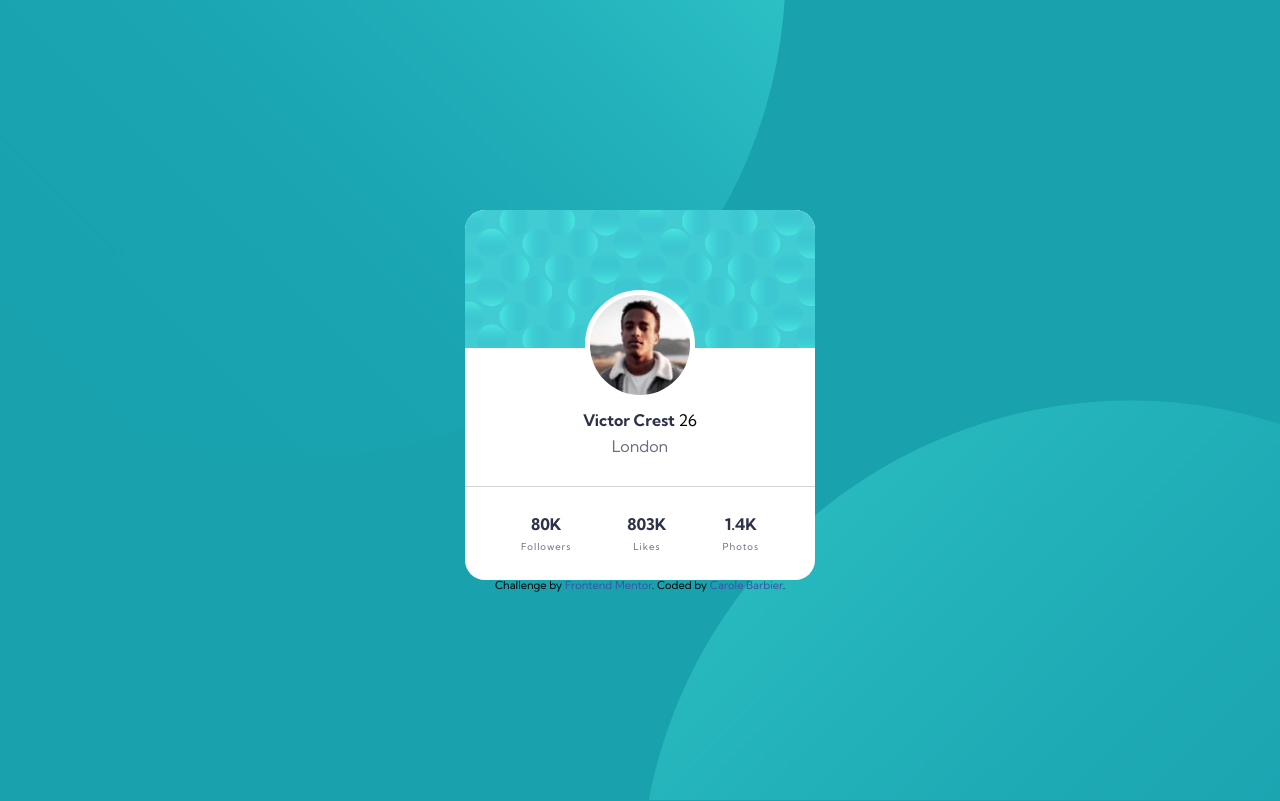
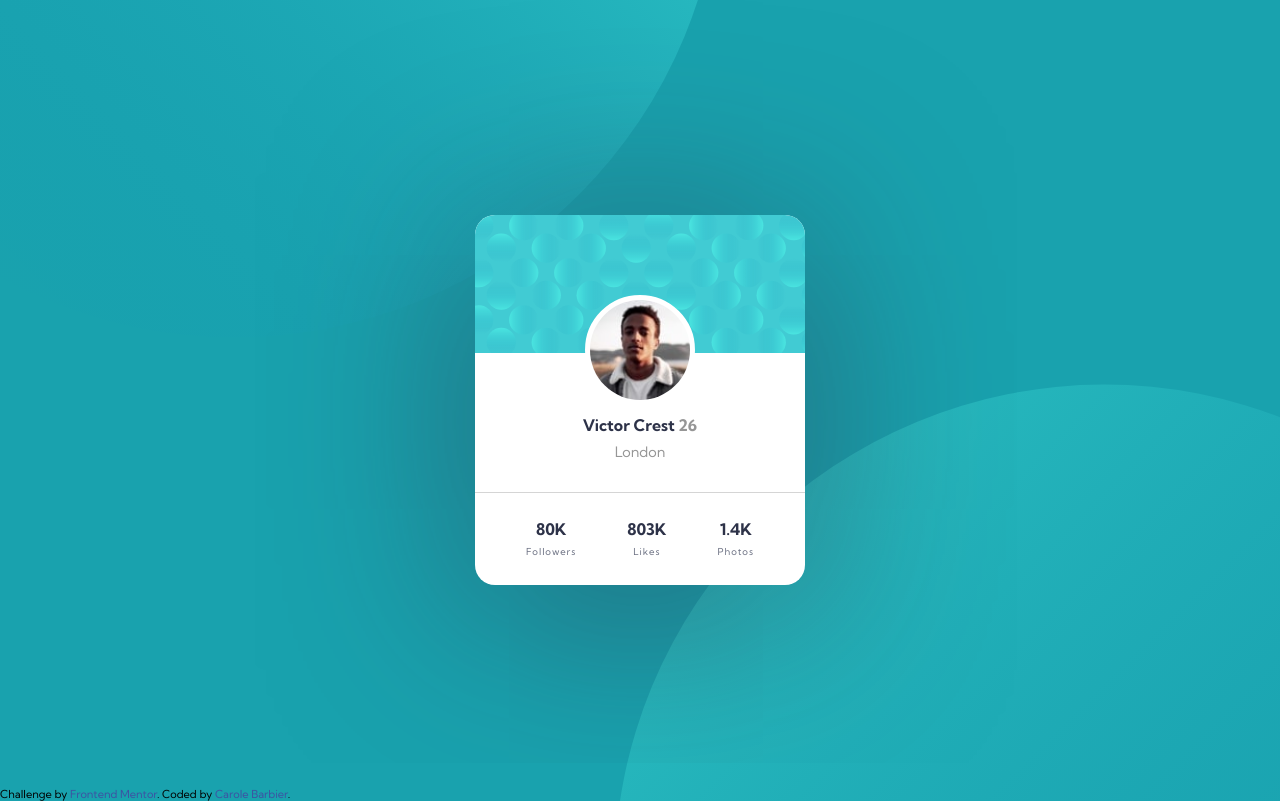
Before and after one commit to BarbierCarole/profile-card-component-main, a plain HTML site: page profile-card-component-main/index.html in a window 1280 px wide. Drawn offline with Linux system fonts and the light colour scheme.

Commit message:
fini - a verifier

```diff
--- a/profile-card-component-main/sass/card.scss
+++ b/profile-card-component-main/sass/card.scss
@@ -19,15 +19,31 @@ $fontweight-bold : 700;
 
 body {
     font-family: 'Kumbh Sans', sans-serif;
+
+    @media screen and (max-width: 900px) {
+        background:
+        // -250px -300px / 489px  no-repeat url("./../images/bg-pattern-top.svg"),
+        -750px -600px  no-repeat url("./../images/bg-pattern-top.svg"),
+        $primary-cyan 45vw 45vh /700px no-repeat url("./../images/bg-pattern-bottom.svg");
+    }
+    @media screen and (min-width: 901px) {
     background:
-    url("./../images/bg-pattern-top.svg") no-repeat -15vw -65vh,
-    $primary-cyan url("./../images/bg-pattern-bottom.svg") no-repeat 50vw 50vh;
+    url("./../images/bg-pattern-top.svg") no-repeat -20vw -80vh,
+    $primary-cyan url("./../images/bg-pattern-bottom.svg") no-repeat 48vw 48vh;
+    }
+
     height: 100vh;
     width: 100vw;
     display: flex;
     flex-direction: column;
     justify-content: center;
     font-weight: $fontweight-normal;
+
+    footer {
+        position: absolute;
+        bottom: 0px;
+        margin: auto;
+    }
 }
 
 main {
@@ -42,10 +58,12 @@ main {
     display: flex;
     flex-direction: column;
     justify-content: space-around;
-    width: 350px;
+    width: 330px;
     height: 370px;
     background: white;
     border-radius: 20px;
+    // box-shadow: 0px 40px 100px hsla(229, 23%, 23%,.4);
+    box-shadow: 0px 20px 200px hsla(229, 23%, 23%,.6);
 
     &__header {
         background: url("./../images/bg-pattern-card.svg");
@@ -56,21 +74,6 @@ main {
         flex:3;
         border-radius: 20px 20px 0 0;
 
-
-        // .head-victor {
-
-        //     img {
-        //         position: relative;
-        //         top: 85px;
-        //         margin-left: 120px;
-        //         width: 110px;
-        //         height: 110px;
-        //         border-radius: 55px;
-        //         border: white solid 5px;
-        //         background-color: white;
-        //     }
-
-        // }
     }
 
     &__content {
@@ -82,7 +85,7 @@ main {
         .head-victor {
 
             img {
-                // position: relative;
+
                 margin-top: -90px;
                 width: 110px;
                 height: 110px;
@@ -100,8 +103,14 @@ main {
                 font-weight: $fontweight-bold;
             }
 
+            .age {
+                font-weight: $fontweight-bold;
+            }
             .city {
-                color: $primary-gray-blue;
+                font-size: .9em;
+            }
+            .city, .age {
+                color: $neutral-gray;
             }
         }
 
```
Also changed, not shown: profile-card-component-main/styles/card.css, 1 other file.
